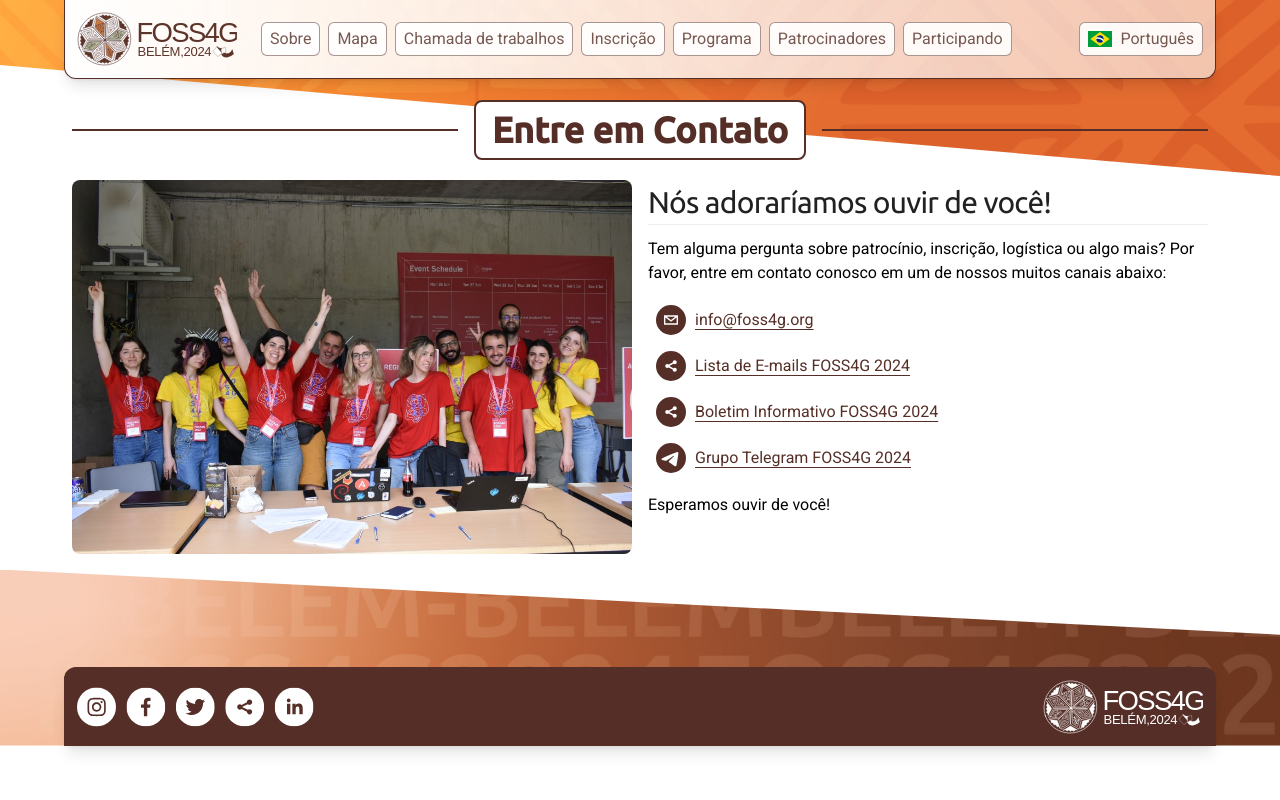
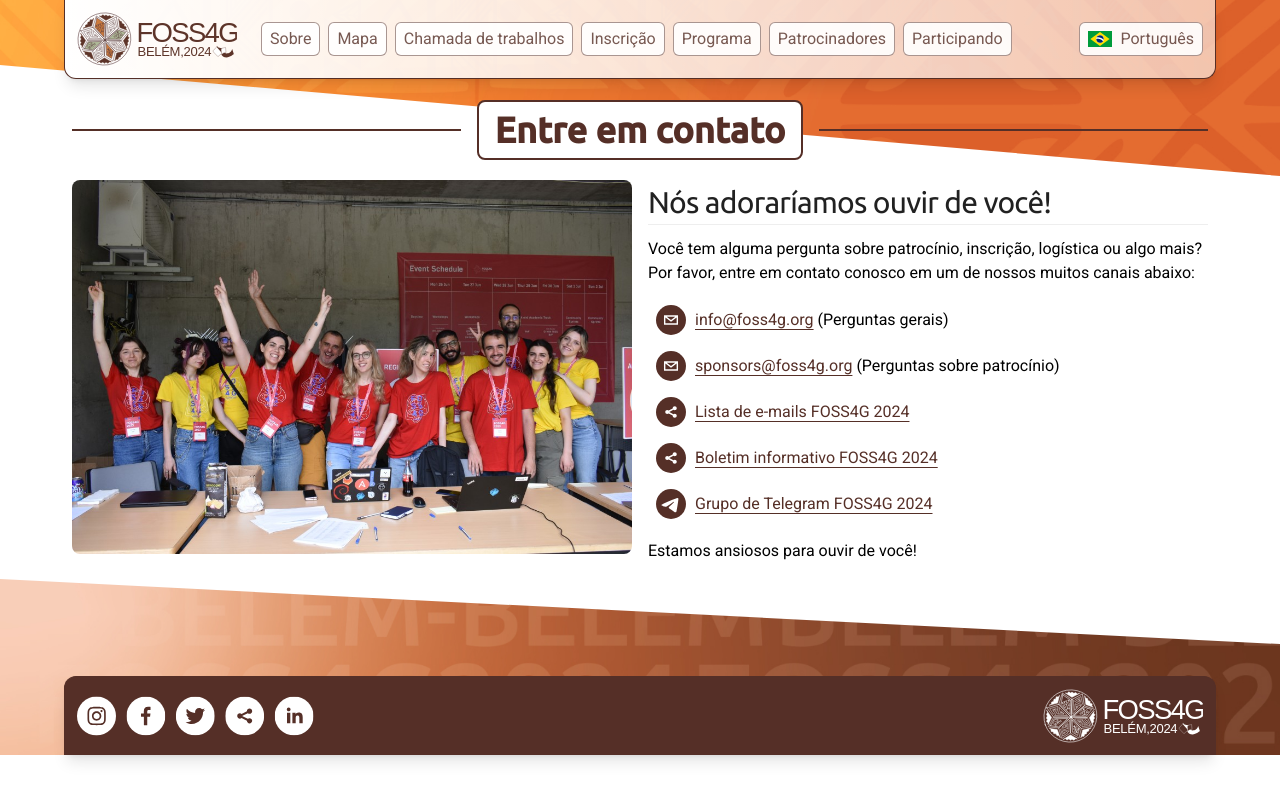
Before and after one commit to FOSS4G-2024-Belem/foss4g-2024-belem.github.io, a Next.js app: page /pt/contactar-nos in a window 1280 px wide. Built offline with nearby package versions, Linux system fonts and the light colour scheme.

Commit message:
agregar sponsors email al página /contact

```diff
--- a/src/pages/en/contact.mdx
+++ b/src/pages/en/contact.mdx
@@ -10,7 +10,7 @@ export const metadata = {
   description: "Contact information for FOSS4G 2024 Conference held in Belém, Brasil on 02-08 December 2024",
 };
 
-export function ContactTr({url, label}) {
+export function ContactTr({url, label, label2 = ""}) {
   return (
     <tr>
       <td className="p-2">
@@ -22,7 +22,7 @@ export function ContactTr({url, label}) {
         />
       </td>
       <td>
-        <a href={url} target="_blank" className="non-standard text-f4g_red underline underline-offset-4">{label}</a>
+        <a href={url} target="_blank" className="non-standard text-f4g_red underline underline-offset-4">{label}</a> {label2}
       </td>
     </tr>
   )
@@ -42,7 +42,8 @@ export function ContactTr({url, label}) {
 
     <table>
       <tbody>
-        <ContactTr url="mailto:info@foss4g.org" label="info@foss4g.org" />
+        <ContactTr url="mailto:info@foss4g.org" label="info@foss4g.org" label2="(General Questions)" />
+        <ContactTr url="mailto:sponsors@foss4g.org" label="sponsors@foss4g.org" label2="(Sponsorship Questions)" />
         <ContactTr url="https://lists.osgeo.org/mailman/listinfo/foss4g2024" label="FOSS4G 2024 Mailing List" />
         <ContactTr url="http://eepurl.com/gxPUJH" label="FOSS4G 2024 Newsletter" />
         <ContactTr url="https://t.me/foss4g" label="FOSS4G 2024 Telegram Group"/>
--- a/src/pages/es/contacto.mdx
+++ b/src/pages/es/contacto.mdx
@@ -7,10 +7,10 @@ import { SocialIcon } from "react-social-icons";
 
 export const metadata = {
   title: "Contacto",
-  description: "Información de contacto para la Conferencia FOSS4G 2024 celebrada en Belém, Brasil, del 02 al 08 de diciembre de 2024",
+  description: "Información de contacto para la Conferencia FOSS4G 2024 celebrada en Belém, Brasil del 02 al 08 de diciembre de 2024",
 };
 
-export function ContactTr({url, label}) {
+export function ContactTr({url, label, label2 = ""}) {
   return (
     <tr>
       <td className="p-2">
@@ -22,7 +22,7 @@ export function ContactTr({url, label}) {
         />
       </td>
       <td>
-        <a href={url} target="_blank" className="non-standard text-f4g_red underline underline-offset-4">{label}</a>
+        <a href={url} target="_blank" className="non-standard text-f4g_red underline underline-offset-4">{label}</a> {label2}
       </td>
     </tr>
   )
@@ -38,14 +38,15 @@ export function ContactTr({url, label}) {
     #### ¡Nos encantaría saber de ti!
     ---
 
-    ¿Tienes alguna pregunta sobre patrocinio, inscripción, logística o algo más? Por favor, contáctanos en uno de nuestros muchos canales a continuación:
+    ¿Tienes alguna pregunta sobre patrocinio, registro, logística o algo más? Por favor contáctanos en uno de nuestros muchos canales a continuación:
 
     <table>
       <tbody>
-        <ContactTr url="mailto:info@foss4g.org" label="info@foss4g.org" />
+        <ContactTr url="mailto:info@foss4g.org" label="info@foss4g.org" label2="(Preguntas generales)" />
+        <ContactTr url="mailto:sponsors@foss4g.org" label="sponsors@foss4g.org" label2="(Preguntas sobre patrocinio)" />
         <ContactTr url="https://lists.osgeo.org/mailman/listinfo/foss4g2024" label="Lista de Correo FOSS4G 2024" />
-        <ContactTr url="http://eepurl.com/gxPUJH" label="Boletín de Noticias FOSS4G 2024" />
-        <ContactTr url="https://t.me/foss4g" label="Grupo Telegram FOSS4G 2024"/>
+        <ContactTr url="http://eepurl.com/gxPUJH" label="Boletín FOSS4G 2024" />
+        <ContactTr url="https://t.me/foss4g" label="Grupo de Telegram FOSS4G 2024"/>
       </tbody>
     </table>
 
--- a/src/pages/pt/contactar-nos.mdx
+++ b/src/pages/pt/contactar-nos.mdx
@@ -10,7 +10,7 @@ export const metadata = {
   description: "Informações de contato para a Conferência FOSS4G 2024 realizada em Belém, Brasil, de 02 a 08 de dezembro de 2024",
 };
 
-export function ContactTr({url, label}) {
+export function ContactTr({url, label, label2 = ""}) {
   return (
     <tr>
       <td className="p-2">
@@ -22,13 +22,13 @@ export function ContactTr({url, label}) {
         />
       </td>
       <td>
-        <a href={url} target="_blank" className="non-standard text-f4g_red underline underline-offset-4">{label}</a>
+        <a href={url} target="_blank" className="non-standard text-f4g_red underline underline-offset-4">{label}</a> {label2}
       </td>
     </tr>
   )
 }
 
-<Heading bubble>Entre em Contato</Heading>
+<Heading bubble>Entre em contato</Heading>
 
 <div className="grid grid-cols-1 sm:grid-cols-2 gap-4">
   <div>
@@ -38,18 +38,19 @@ export function ContactTr({url, label}) {
     #### Nós adoraríamos ouvir de você!
     ---
 
-    Tem alguma pergunta sobre patrocínio, inscrição, logística ou algo mais? Por favor, entre em contato conosco em um de nossos muitos canais abaixo:
+    Você tem alguma pergunta sobre patrocínio, inscrição, logística ou algo mais? Por favor, entre em contato conosco em um de nossos muitos canais abaixo:
 
     <table>
       <tbody>
-        <ContactTr url="mailto:info@foss4g.org" label="info@foss4g.org" />
-        <ContactTr url="https://lists.osgeo.org/mailman/listinfo/foss4g2024" label="Lista de E-mails FOSS4G 2024" />
-        <ContactTr url="http://eepurl.com/gxPUJH" label="Boletim Informativo FOSS4G 2024" />
-        <ContactTr url="https://t.me/foss4g" label="Grupo Telegram FOSS4G 2024"/>
+        <ContactTr url="mailto:info@foss4g.org" label="info@foss4g.org" label2="(Perguntas gerais)" />
+        <ContactTr url="mailto:sponsors@foss4g.org" label="sponsors@foss4g.org" label2="(Perguntas sobre patrocínio)" />
+        <ContactTr url="https://lists.osgeo.org/mailman/listinfo/foss4g2024" label="Lista de e-mails FOSS4G 2024" />
+        <ContactTr url="http://eepurl.com/gxPUJH" label="Boletim informativo FOSS4G 2024" />
+        <ContactTr url="https://t.me/foss4g" label="Grupo de Telegram FOSS4G 2024"/>
       </tbody>
     </table>
 
-    Esperamos ouvir de você!
+    Estamos ansiosos para ouvir de você!
 
   </div>
 </div>
```
